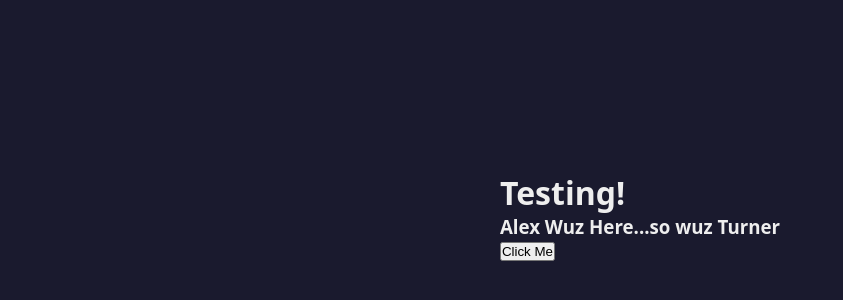
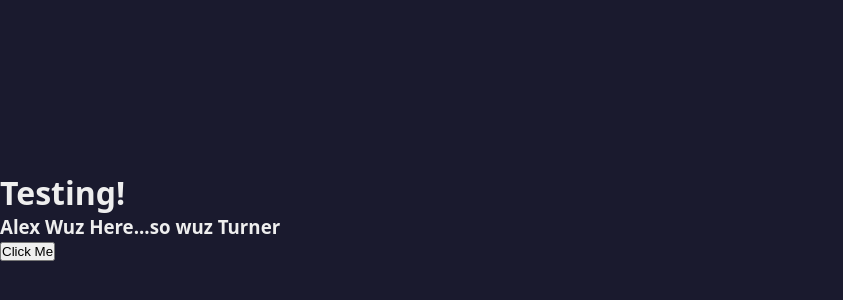
Before and after one commit to COS420-S2025/Team-C, a React (Create React App) app: page / in a window 1280 px wide. Shown: the part 184-484 px from the top of the page, without its empty margins (0-843 px from the left). Built offline with nearby package versions, Linux system fonts and the light colour scheme.

Commit message:
Reformat text

```diff
--- a/src/index.css
+++ b/src/index.css
@@ -1,4 +1,6 @@
-* {
+*,
+::before,
+*::after {
   margin: 0;
   padding: 0;
   box-sizing: border-box;
@@ -8,8 +10,10 @@ body {
   min-height: 100vh;
   display: flex;
   align-items: center;
-  justify-content: center;
-  font-family: system-ui, -apple-system, sans-serif;
+  font-family:
+    system-ui,
+    -apple-system,
+    sans-serif;
   background: #1a1a2e;
   color: #eee;
 }
--- a/src/index.tsx
+++ b/src/index.tsx
@@ -5,12 +5,12 @@ import App from "./App";
 import reportWebVitals from "./reportWebVitals";
 
 const root = ReactDOM.createRoot(
-  document.getElementById('root') as HTMLElement
+  document.getElementById("root") as HTMLElement,
 );
 root.render(
   <React.StrictMode>
     <App />
-  </React.StrictMode>
+  </React.StrictMode>,
 );
 
 // If you want to start measuring performance in your app, pass a function
--- a/src/reportWebVitals.ts
+++ b/src/reportWebVitals.ts
@@ -2,15 +2,13 @@ import { ReportHandler } from "web-vitals";
 
 const reportWebVitals = (onPerfEntry?: ReportHandler): void => {
   if (onPerfEntry && onPerfEntry instanceof Function) {
-        import("web-vitals").then(
-            ({ getCLS, getFID, getFCP, getLCP, getTTFB }) => {
+    import("web-vitals").then(({ getCLS, getFID, getFCP, getLCP, getTTFB }) => {
       getCLS(onPerfEntry);
       getFID(onPerfEntry);
       getFCP(onPerfEntry);
       getLCP(onPerfEntry);
       getTTFB(onPerfEntry);
-            }
-        );
+    });
   }
 };
 
```
Lines whose indentation alone changed are shown as unchanged.
